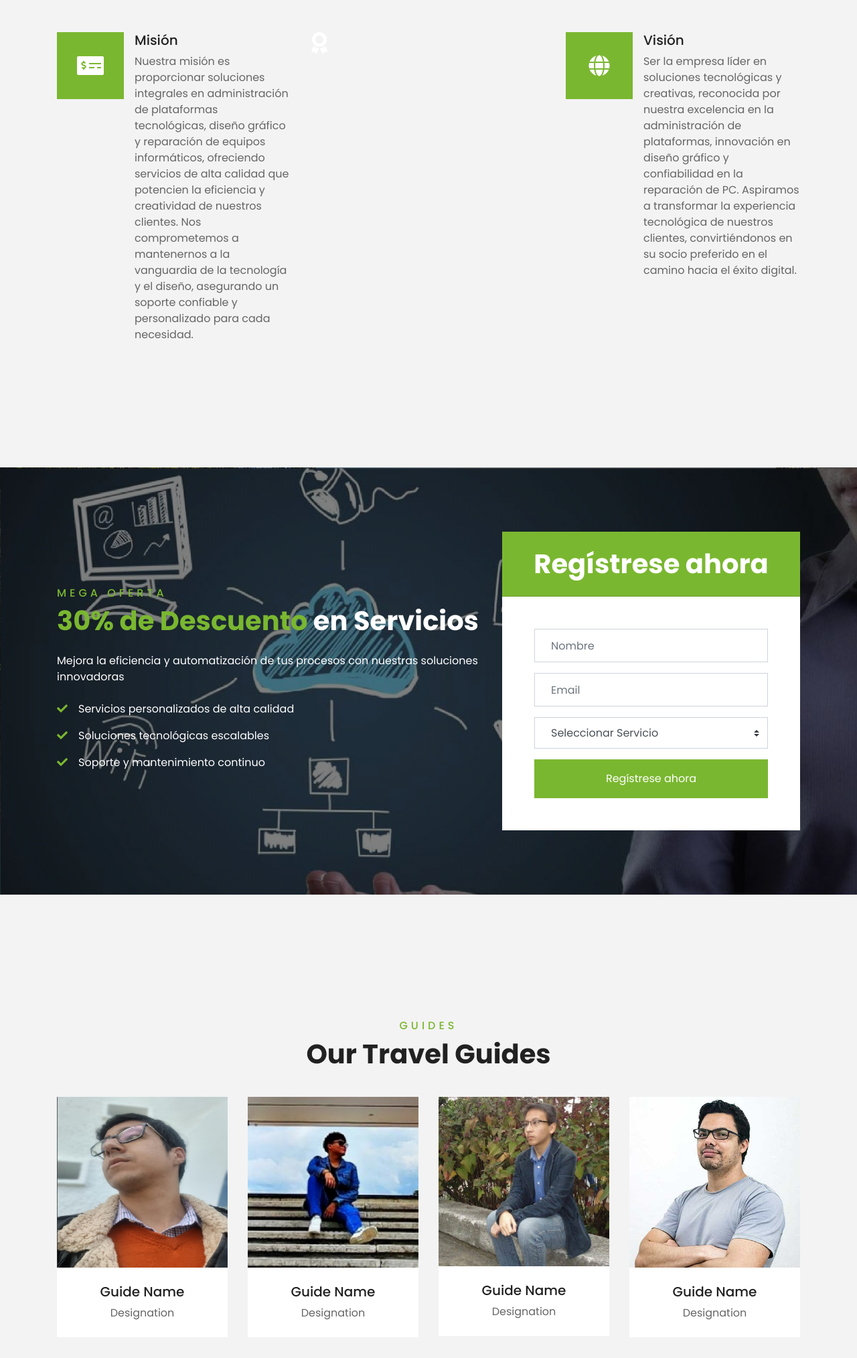
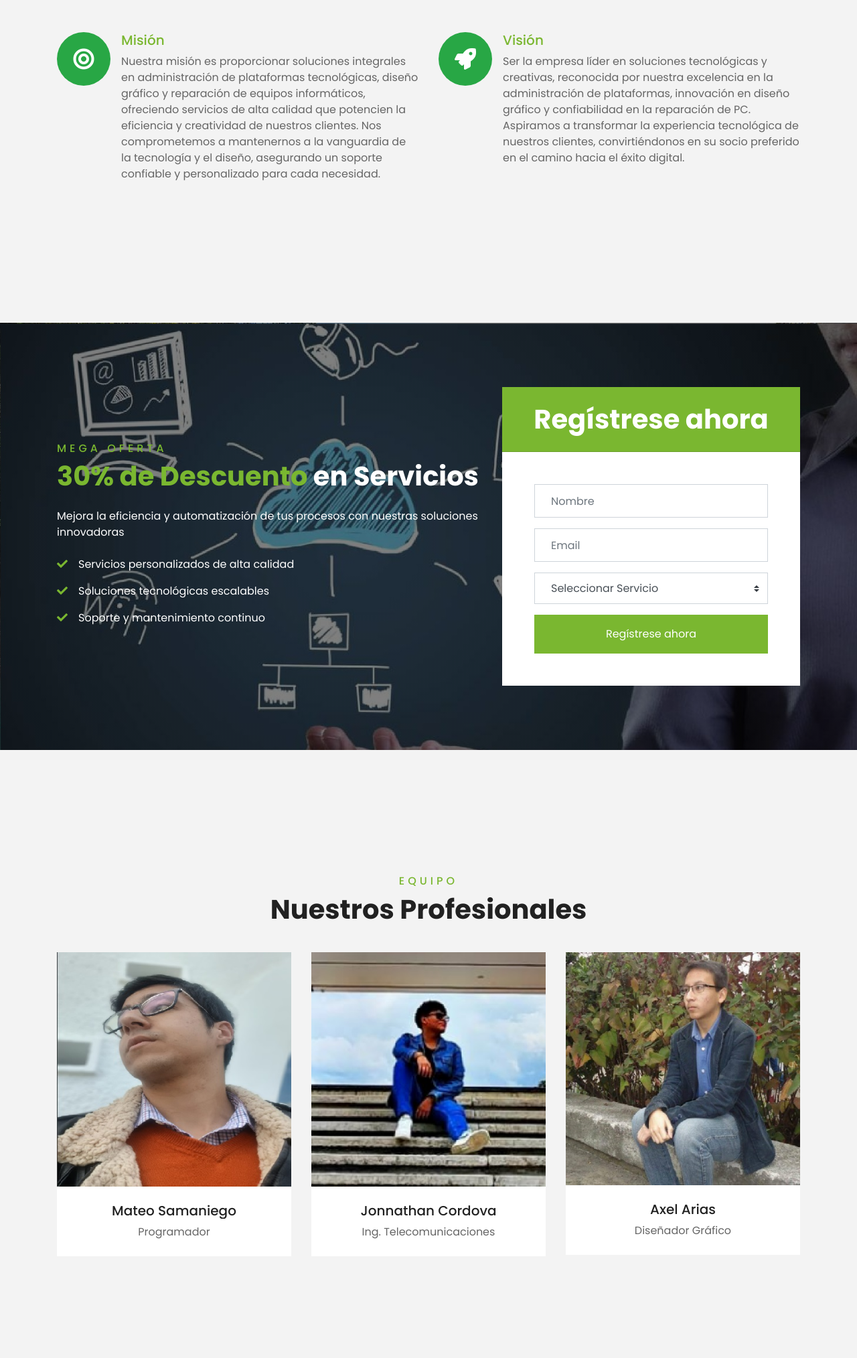
Before and after one commit to Mateo0702/Mateo0702p2.github.io, a plain HTML site: page about.html in a window 1280 px wide. Shown: the part 1365-3393 px from the top of the page at 67% size. Drawn offline with nearby package versions, Linux system fonts and the light colour scheme.

Commit message:
info-mision-vision-act

```diff
--- a/about.html
+++ b/about.html
@@ -134,35 +134,26 @@
     <div class="container-fluid pb-5">
         <div class="container pb-5">
             <div class="row">
-                <div class="col-md-4">
-                    <div class="d-flex mb-4 mb-lg-0">
-                        <div class="d-flex flex-shrink-0 align-items-center justify-content-center bg-primary mr-3" style="height: 100px; width: 100px;">
-                            <i class="fa fa-2x fa-money-check-alt text-white"></i>
+                <!-- Misión -->
+                <div class="col-md-6 mb-4">
+                    <div class="d-flex">
+                        <div class="d-flex flex-shrink-0 align-items-center justify-content-center bg-success mr-3 rounded-circle" style="height: 80px; width: 80px;">
+                            <i class="fa fa-2x fa-bullseye text-white"></i> <!-- Icono de Misión cambiado a 'bullseye' -->
                         </div>
                         <div class="d-flex flex-column">
-                            <h5 class="">Misión</h5>
+                            <h5 class="text-primary">Misión</h5>
                             <p class="m-0">Nuestra misión es proporcionar soluciones integrales en administración de plataformas tecnológicas, diseño gráfico y reparación de equipos informáticos, ofreciendo servicios de alta calidad que potencien la eficiencia y creatividad de nuestros clientes. Nos comprometemos a mantenernos a la vanguardia de la tecnología y el diseño, asegurando un soporte confiable y personalizado para cada necesidad.</p>
                         </div>
                     </div>
                 </div>
-                <div class="col-md-4">
-                    <div class="d-flex mb-4 mb-lg-0">
-                        <div class="" style="height: 100px; width: 100px;">
-                            <i class="fa fa-2x fa-award text-white"></i>
+                <!-- Visión -->
+                <div class="col-md-6 mb-4">
+                    <div class="d-flex">
+                        <div class="d-flex flex-shrink-0 align-items-center justify-content-center bg-success mr-3 rounded-circle" style="height: 80px; width: 80px;">
+                            <i class="fa fa-2x fa-rocket text-white"></i> <!-- Icono de Visión cambiado a 'rocket' -->
                         </div>
                         <div class="d-flex flex-column">
-                            <h5 class=""></h5>
-                            <p class="m-0"></p>
-                        </div>
-                    </div>
-                </div>
-                <div class="col-md-4">
-                    <div class="d-flex mb-4 mb-lg-0">
-                        <div class="d-flex flex-shrink-0 align-items-center justify-content-center bg-primary mr-3" style="height: 100px; width: 100px;">
-                            <i class="fa fa-2x fa-globe text-white"></i>
-                        </div>
-                        <div class="d-flex flex-column">
-                            <h5 class="">Visión</h5>
+                            <h5 class="text-primary">Visión</h5>
                             <p class="m-0">Ser la empresa líder en soluciones tecnológicas y creativas, reconocida por nuestra excelencia en la administración de plataformas, innovación en diseño gráfico y confiabilidad en la reparación de PC. Aspiramos a transformar la experiencia tecnológica de nuestros clientes, convirtiéndonos en su socio preferido en el camino hacia el éxito digital.</p>
                         </div>
                     </div>
@@ -171,6 +162,7 @@
         </div>
     </div>
     <!-- Feature End -->
+
 
 
     <!-- Registration Start -->
@@ -227,11 +219,11 @@
     <div class="container-fluid py-5">
         <div class="container pt-5 pb-3">
             <div class="text-center mb-3 pb-3">
-                <h6 class="text-primary text-uppercase" style="letter-spacing: 5px;">Guides</h6>
-                <h1>Our Travel Guides</h1>
+                <h6 class="text-primary text-uppercase" style="letter-spacing: 5px;">Equipo</h6>
+                <h1>Nuestros Profesionales</h1>
             </div>
-            <div class="row">
-                <div class="col-lg-3 col-md-4 col-sm-6 pb-1">
+            <div class="row justify-content-center"> <!-- Centra el contenido -->
+                <div class="col-lg-4 col-md-6 mb-4">
                     <div class="team-item bg-white mb-4">
                         <div class="team-img position-relative overflow-hidden">
                             <img class="img-fluid w-100" src="img/team-1.jpg" alt="">
@@ -243,12 +235,12 @@
                             </div>
                         </div>
                         <div class="text-center py-4">
-                            <h5 class="text-truncate">Guide Name</h5>
-                            <p class="m-0">Designation</p>
+                            <h5 class="text-truncate">Mateo Samaniego</h5>
+                            <p class="m-0">Programador</p>
                         </div>
                     </div>
                 </div>
-                <div class="col-lg-3 col-md-4 col-sm-6 pb-1">
+                <div class="col-lg-4 col-md-6 mb-4">
                     <div class="team-item bg-white mb-4">
                         <div class="team-img position-relative overflow-hidden">
                             <img class="img-fluid w-100" src="img/team-2.jpg" alt="">
@@ -260,12 +252,12 @@
                             </div>
                         </div>
                         <div class="text-center py-4">
-                            <h5 class="text-truncate">Guide Name</h5>
-                            <p class="m-0">Designation</p>
+                            <h5 class="text-truncate">Jonnathan Cordova</h5>
+                            <p class="m-0">Ing. Telecomunicaciones</p>
                         </div>
                     </div>
                 </div>
-                <div class="col-lg-3 col-md-4 col-sm-6 pb-1">
+                <div class="col-lg-4 col-md-6 mb-4">
                     <div class="team-item bg-white mb-4">
                         <div class="team-img position-relative overflow-hidden">
                             <img class="img-fluid w-100" src="img/team-3.jpg" alt="">
@@ -277,25 +269,8 @@
                             </div>
                         </div>
                         <div class="text-center py-4">
-                            <h5 class="text-truncate">Guide Name</h5>
-                            <p class="m-0">Designation</p>
-                        </div>
-                    </div>
-                </div>
-                <div class="col-lg-3 col-md-4 col-sm-6 pb-1">
-                    <div class="team-item bg-white mb-4">
-                        <div class="team-img position-relative overflow-hidden">
-                            <img class="img-fluid w-100" src="img/team-4.jpg" alt="">
-                            <div class="team-social">
-                                <a class="btn btn-outline-primary btn-square" href=""><i class="fab fa-twitter"></i></a>
-                                <a class="btn btn-outline-primary btn-square" href=""><i class="fab fa-facebook-f"></i></a>
-                                <a class="btn btn-outline-primary btn-square" href=""><i class="fab fa-instagram"></i></a>
-                                <a class="btn btn-outline-primary btn-square" href=""><i class="fab fa-linkedin-in"></i></a>
-                            </div>
-                        </div>
-                        <div class="text-center py-4">
-                            <h5 class="text-truncate">Guide Name</h5>
-                            <p class="m-0">Designation</p>
+                            <h5 class="text-truncate">Axel Arias</h5>
+                            <p class="m-0">Diseñador Gráfico</p>
                         </div>
                     </div>
                 </div>
```
